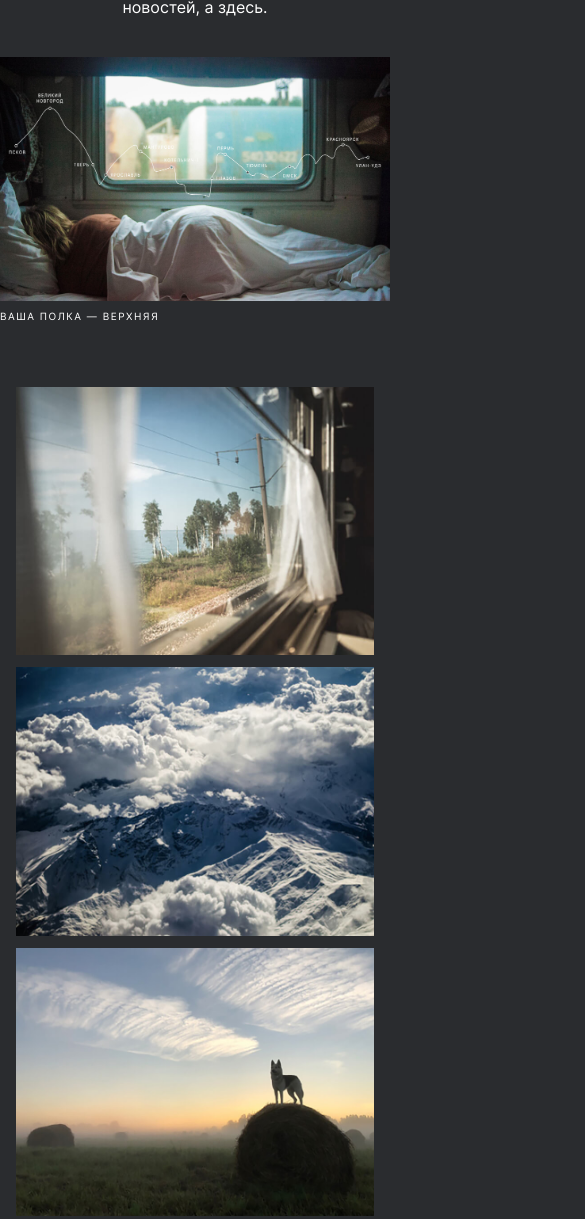
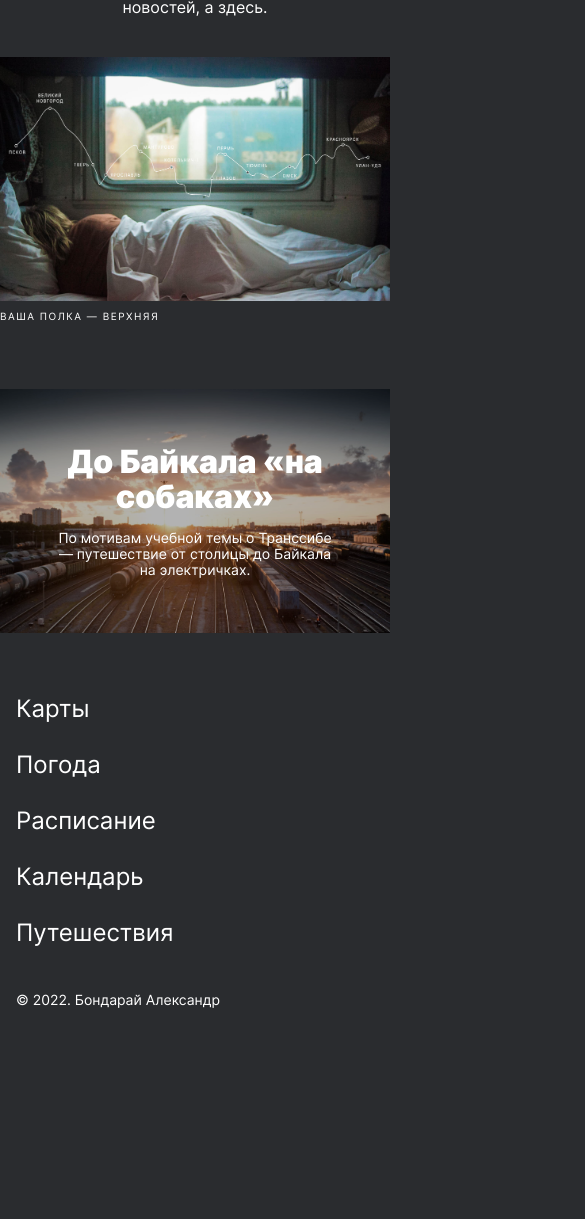
Before and after one commit to Diesel21/russian-travel, a plain HTML site: page index.html in a window 390 px wide. Shown: the part 233-1452 px from the top of the page, 585 px wide, since content can reach past the window. After the commit the page ends 1264 px from the top, so only its background shows below. Drawn offline with Linux system fonts and the light colour scheme.

Commit message:
feat: сверстал легкие секции

```diff
--- /dev/null
+++ b/blocks/cover/__overlay/cover__overlay.css
@@ -0,0 +1,50 @@
+.cover__overlay {
+  align-items: center;
+  background-image: url(../../../images/cover-trains.jpg);
+  background-position: center;
+  background-repeat: no-repeat;
+  background-size: cover;
+  box-sizing: border-box;
+  display: flex;
+  flex-direction: column;
+  gap: 32px;
+  height: 740px;
+  justify-content: center;
+  margin: 0;
+  position: relative;
+  text-decoration: none;
+  width: 100%;
+  z-index: 0;
+}
+
+.cover__overlay::after {
+  background-color: black;
+  background-size: cover;
+  content: '';
+  display: block;
+  height: 100%;
+  left: 0;
+  position: absolute;
+  top: 0;
+  width: 100%;
+  z-index: -1;
+  opacity: 30%;
+  transition: opacity 0.3s ease-in-out;
+}
+
+.cover__overlay:hover::after {
+  opacity: 80%;
+}
+
+@media screen and (max-width: 1279px) {
+  .cover__overlay {
+    aspect-ratio: 16/10;
+    height: 100%;
+  }
+}
+
+@media screen and (max-width: 767px) {
+  .cover__overlay {
+    gap: 16px;
+  }
+}
--- /dev/null
+++ b/blocks/cover/__subtitle/cover__subtitle.css
@@ -0,0 +1,19 @@
+.cover__subtitle {
+  color: #FFF;
+  font-family: 'Inter';
+  font-size: 18px;
+  font-weight: 400;
+  line-height: 22px;
+  margin: 0;
+  padding: 0;
+  text-align: center;
+  max-width: 360px;
+}
+
+@media screen and (max-width: 767px) {
+  .cover__subtitle {
+    font-size: 14px;
+    line-height: 16px;
+    max-width: 288px;
+  }
+}
--- /dev/null
+++ b/blocks/cover/__title/cover__title.css
@@ -0,0 +1,19 @@
+.cover__title {
+  color: #FFF;
+  font-family: 'Inter';
+  font-size: 72px;
+  font-weight: 900;
+  line-height: 76px;
+  margin: 0;
+  max-width: 560px;
+  padding: 0;
+  text-align: center;
+}
+
+@media screen and (max-width: 767px) {
+  .cover__title {
+    font-size: 32px;
+    line-height: 35px;
+    max-width: 288px;
+  }
+}
--- /dev/null
+++ b/blocks/cover/cover.css
@@ -0,0 +1,28 @@
+.cover {
+  box-sizing: border-box;
+  display: flex;
+  flex-direction: column;
+  align-items: center;
+  margin: 0;
+  max-width: 1280px;
+  padding: 92px 48px 0 48px;
+  width: 100%;
+}
+
+@media screen and (max-width: 1279px) {
+  .cover {
+    padding: 92px 0 0 0;
+  }
+}
+
+@media screen and (max-width: 1013px) {
+  .cover {
+    padding: 90px 0 0 0;
+  }
+}
+
+@media screen and (max-width: 1013px) {
+  .cover {
+    padding: 66px 0 0 0;
+  }
+}
--- /dev/null
+++ b/blocks/footer/__copyright/footer__copyright.css
@@ -0,0 +1,17 @@
+.footer__copyright {
+  color: #FFF;
+  font-family: 'Inter';
+  font-size: 14px;
+  font-weight: 400;
+  line-height: 16px;
+  margin: 0;
+  padding: 0;
+  text-align: right;
+}
+
+@media screen and (max-width: 767px) {
+  .footer__copyright {
+    line-height: 14px;
+    text-align: left;
+  }
+}
--- /dev/null
+++ b/blocks/footer/__link/footer__link.css
@@ -0,0 +1,22 @@
+.footer__link {
+  color: #FFF;
+  font-family: 'Inter';
+  font-size: 16px;
+  font-weight: 400;
+  line-height: 18px;
+  margin: 0;
+  padding: 0;
+  text-decoration: none;
+  transition: color 0.2s ease-in-out;
+}
+
+.footer__link:hover {
+  color: rgba(255, 255, 255, 0.8);
+}
+
+@media screen and (max-width:767px) {
+  .footer__link {
+    font-size: 24px;
+    line-height: 24px;
+  }
+}
--- /dev/null
+++ b/blocks/footer/__links/footer__links.css
@@ -0,0 +1,15 @@
+.footer__links {
+  display: flex;
+  gap: 18px;
+  justify-content: space-between;
+  margin: 0;
+  padding: 0;
+}
+
+@media screen and (max-width: 767px) {
+  .footer__links {
+    flex-direction: column;
+    align-items: flex-start;
+    gap: 32px;
+  }
+}
--- a/blocks/footer/footer.css
+++ b/blocks/footer/footer.css
@@ -0,0 +1,25 @@
+.footer {
+  align-items: center;
+  box-sizing: border-box;
+  display: flex;
+  justify-content: space-between;
+  margin: 0;
+  max-width: 1280px;
+  padding: 92px 48px 24px 48px;
+  width: 100%;
+}
+
+@media screen and (max-width: 1023px) {
+  .footer {
+    padding: 88px 24px 24px 24px;
+  }
+}
+
+@media screen and (max-width: 767px) {
+  .footer {
+    flex-direction: column;
+    align-items: flex-start;
+    gap: 48px;
+    padding: 64px 16px 24px 16px;
+  }
+}
--- a/blocks/place/__image/place__image.css
+++ b/blocks/place/__image/place__image.css
@@ -1,6 +1,26 @@
 .place__image {
   object-position: center;
-  object-fit: cover;
-  height: 100%;
-  width: 100%;
+  object-fit: contain;
+  height: 460px;
+  width: 460px;
 }
+
+@media screen and (max-width: 1279px) {
+  .place__image {
+    height: 440px;
+    width: 440px;
+  }
+}
+
+@media screen and (max-width: 1023px) {
+  .place__image {
+    height: 340px;
+    width: 340px;
+  }
+}
+
+@media screen and (max-width: 767px) {
+  .place__image {
+    width: 100%;
+  }
+}
--- a/blocks/place/__title/place__title.css
+++ b/blocks/place/__title/place__title.css
@@ -1,13 +1,13 @@
 .place__title {
+  box-sizing: border-box;
   color: #FFF;
   font-family: 'Inter';
   font-size: 72px;
   font-weight: 900;
   line-height: 76px;
+  margin: 0;
+  padding: 0;
   width: 460px;
-  padding: 0;
-  margin: 0;
-  box-sizing: border-box;
 }
 
 @media screen and (max-width: 1279px) {
--- a/blocks/place/place.css
+++ b/blocks/place/place.css
@@ -1,19 +1,38 @@
 .place {
-  box-sizing: border-box;
-  /* display: flex;
+  /* box-sizing: border-box;
+  display: flex;
   flex-wrap: wrap;
-  justify-content: space-between;
   gap: 40px; */
 
+  column-gap: 40px;
   display: grid;
-  grid-template-columns: 460px 484px;
+  grid-template-columns: 460px min-content;
   grid-template-rows: 152px 460px;
   row-gap: 48px;
-  column-gap: 40px;
 
-  width: 100%;
+  /* width: 100%; */
 }
 
 @media screen and (max-width: 1279px) {
-  .place {}
+  .place {
+    column-gap: 32px;
+    grid-template-columns: 440px min-content;
+    grid-template-rows: 152px 440px;
+  }
 }
+
+@media screen and (max-width: 1023px) {
+  .place {
+    column-gap: 28px;
+    grid-template-columns: 340px min-content;
+    grid-template-rows: 92px 340px;
+  }
+}
+
+@media screen and (max-width: 767px) {
+  .place {
+    column-gap: 28px;
+    grid-template-columns: min-content;
+    grid-row: minmax(min-content,max-content);
+  }
+}
--- a/index.html
+++ b/index.html
@@ -61,7 +61,7 @@
       </div>
     </section> -->
 
-    <section class="photo-grid">
+    <!-- <section class="photo-grid">
       <img class="photo-grid__image" src="./images/photo-grid-train.jpg" alt="Вид из окна поезда.">
       <img class="photo-grid__image" src="./images/photo-grid-atharva-tulsi.jpg" alt="Горы.">
       <img class="photo-grid__image" src="./images/photo-grid-tuman.jpg" alt="Туман на поле.">
@@ -74,9 +74,9 @@
       <img class="photo-grid__image" src="./images/photo-grid-kamchatka-2.jpg" alt="Горы Камчатки.">
       <img class="photo-grid__image" src="./images/photo-grid-baikal-2.jpg" alt="Горы Байкала.">
       <img class="photo-grid__image" src="./images/photo-grid-ergaki.jpg" alt="Парк Ергаки.">
-    </section>
+    </section> -->
 
-    <section class="places">
+    <!-- <section class="places">
       <article class="place">
         <h2 class="place__title">Куршская коса</h2>
         <div class="place__website">
@@ -96,9 +96,24 @@
             мест исключает суету, окуная в спокойствие природы и запах стального, прохладного моря.</p>
         </div>
       </article>
+    </section> -->
+    <section class="cover">
+      <a class="cover__overlay" href="https://stampsy.com/na-elektrichkakh-do-baikala">
+        <h2 class="cover__title">До Байкала «на собаках»</h2>
+        <h3 class="cover__subtitle">По мотивам учебной темы о Транссибе — путешествие от столицы до Байкала на
+          электричках.</h3>
+      </a>
     </section>
   </main>
   <footer class="footer">
+    <nav class="footer__links">
+      <a href="https://yandex.ru/maps" class="footer__link">Карты</a>
+      <a href="https://yandex.ru/pogoda" class="footer__link">Погода</a>
+      <a href="https://rasp.yandex.ru" class="footer__link">Расписание</a>
+      <a href="https://calendar.yandex.ru" class="footer__link">Календарь</a>
+      <a href="https://travel.yandex.ru" class="footer__link">Путешествия</a>
+    </nav>
+    <p class="footer__copyright">&copy; 2022. Бондарай Александр</p>
   </footer>
 </body>
 
--- a/pages/index.css
+++ b/pages/index.css
@@ -39,3 +39,13 @@
 @import url(../blocks/place/__website/place__website.css);
 @import url(../blocks/place/__link/place__link.css);
 @import url(../blocks/place/__paragraph/place__paragraph.css);
+
+@import url(../blocks/cover/cover.css);
+@import url(../blocks/cover/__overlay/cover__overlay.css);
+@import url(../blocks/cover/__title/cover__title.css);
+@import url(../blocks/cover/__subtitle/cover__subtitle.css);
+
+@import url(../blocks/footer/footer.css);
+@import url(../blocks/footer/__links/footer__links.css);
+@import url(../blocks/footer/__link/footer__link.css);
+@import url(../blocks/footer/__copyright/footer__copyright.css);
```
Also changed, not shown: blocks/place/__website/place__website.css (line endings or trailing spaces).
